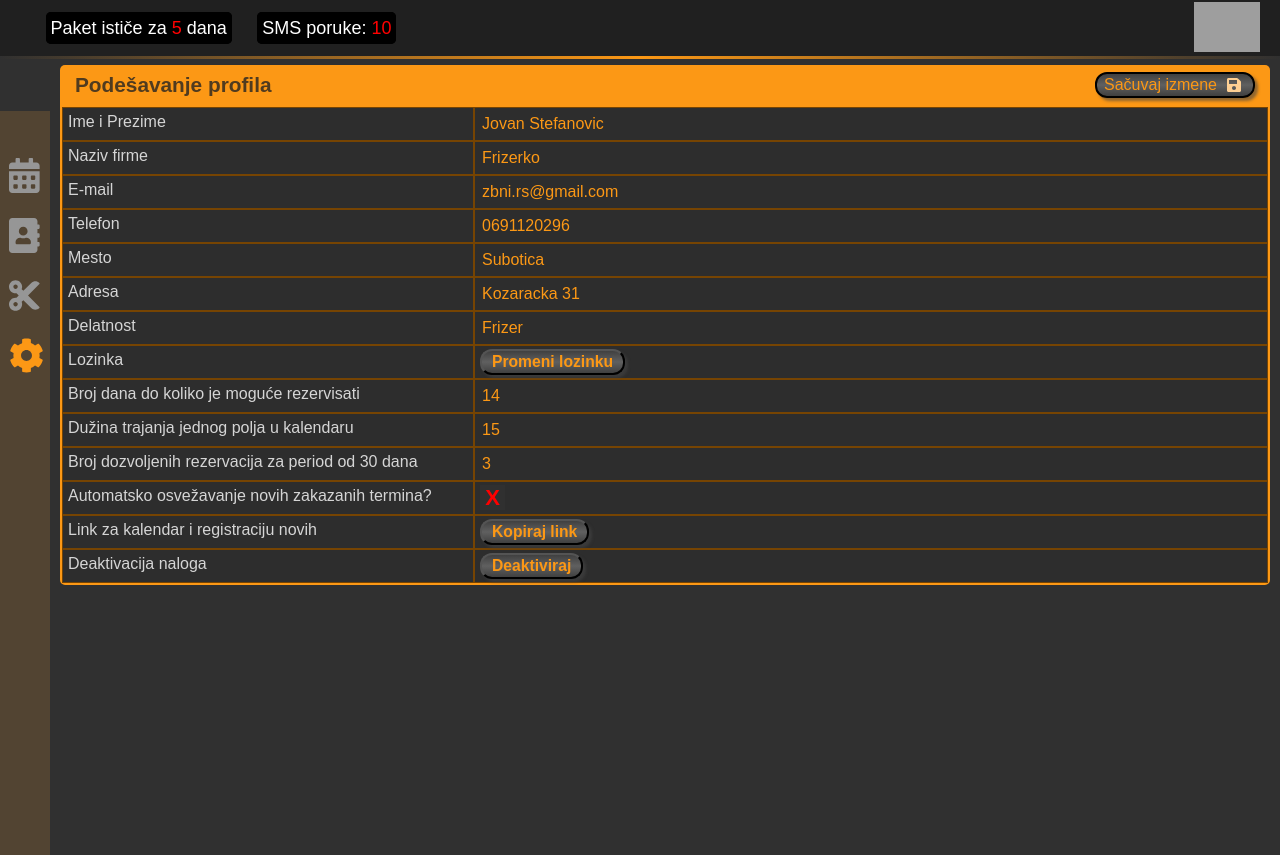
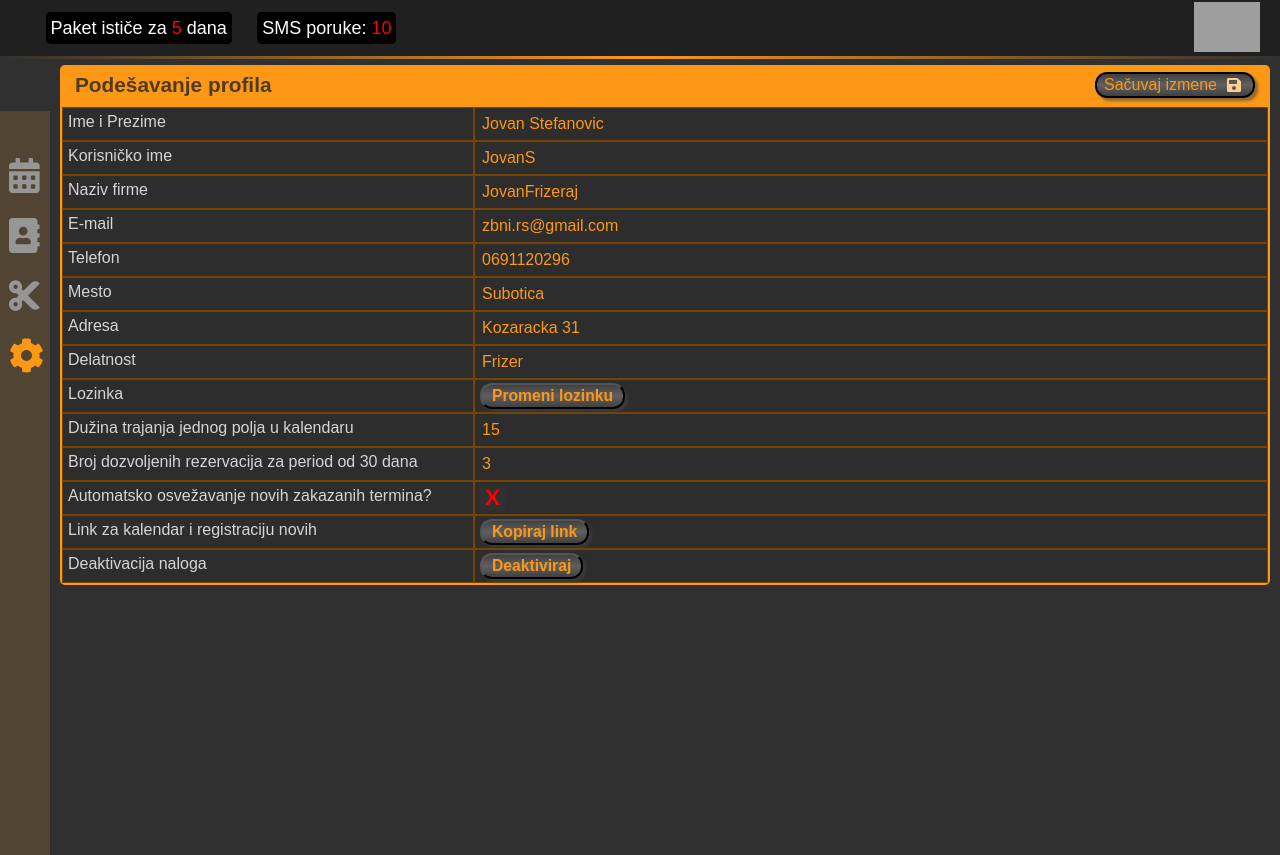
Before and after one commit to soxdarko/KT-FE, a Next.js app: page /Profil in a window 1280 px wide. Built offline with nearby package versions, Linux system fonts and the light colour scheme; grey boxes are pictures that could not be loaded.

Commit message:
1) OnChange() created as separate component. 2) We can change user profile data. 3) Folder Functions is deleted, all shared functions is now in Components/shared/utility.js

```diff
--- a/Components/Functions/OnChange.js
+++ /dev/null
@@ -1,5 +0,0 @@
-const OnChange = (props, e) => {
-  props.setState(...props.prevState, { [e.target.name]: e.target.value });
-};
-
-export default OnChange;
--- a/Components/Profile/Profile.js
+++ b/Components/Profile/Profile.js
@@ -3,6 +3,7 @@
 import { useState } from 'react';
 import { faSave, faCheckCircle, faTimesCircle } from '@fortawesome/free-solid-svg-icons';
 import useDeviceDetect from '../../utils/UseDeviceDetect';
+import { inputChangedHandler } from '../shared/utility';
 
 import ListHeadButton from '../UI/List/ListHead/ListHeadButton';
 import Input from '../UI/Forms/Input';
@@ -13,12 +14,75 @@ import ChangePass from '../Auth/ChangePass';
 import AddClientButton from '../UI/AddClientButton';
 
 import classes from '../UI/UI.module.scss';
-//develop
+
 const Profile = props => {
 	const { isMobile } = useDeviceDetect();
 	const [autorefreshIcon, setAutorefreshIcon] = useState(true);
 	const [displayChangePass, setDisplayChangePass] = useState('none');
-	console.log(autorefreshIcon);
+	const [userData, setUserData] = useState([]);
+	const [formInput, setFormInput] = useState({
+		name: {
+			value: 'Jovan Stefanovic',
+			touched: false,
+			valid: true,
+		},
+		userName: {
+			value: 'JovanS',
+			touched: false,
+			valid: true,
+		},
+		company: {
+			value: 'JovanFrizeraj',
+			touched: false,
+			valid: true,
+		},
+		email: {
+			value: 'zbni.rs@gmail.com',
+			touched: false,
+			valid: true,
+		},
+		phone: {
+			value: '0691120296',
+			touched: false,
+			valid: true,
+		},
+		city: {
+			value: 'Subotica',
+			touched: false,
+			valid: true,
+		},
+		address: {
+			value: 'Kozaracka 31',
+			touched: false,
+			valid: true,
+		},
+		city: {
+			value: 'Subotica',
+			touched: false,
+			valid: true,
+		},
+		activity: {
+			value: 'Frizer',
+			touched: false,
+			valid: true,
+		},
+		timePerField: {
+			value: '15',
+			touched: false,
+			valid: true,
+		},
+		resLimit: {
+			value: '3',
+			touched: false,
+			valid: true,
+		},
+		password: {
+			value: '',
+			touched: false,
+			valid: true,
+		},
+	});
+
 	if (isMobile) {
 		return (
 			<>
@@ -39,39 +103,93 @@ const Profile = props => {
 					<div className={classes.SettingProp}>
 						<div>
 							<div>Ime i prezime</div>
-							<input type="text" value="Jovan Stefanovic" className={classes.InputMob} />
+							<input
+								type="text"
+								value={formInput.name.value}
+								className={classes.InputMob}
+								onChange={e => inputChangedHandler(e, 'name', formInput, setFormInput)}
+							/>
+						</div>
+						<div>
+							<div>Korisničko ime</div>
+							<input
+								type="text"
+								value={formInput.userName.value}
+								className={classes.InputMob}
+								onChange={e => inputChangedHandler(e, 'userName', formInput, setFormInput)}
+							/>
 						</div>
 						<div>
 							<div>Naziv Firme</div>
-							<input type="text" value="Frizerko" className={classes.InputMob} />
+							<input
+								type="text"
+								value={formInput.company.value}
+								className={classes.InputMob}
+								onChange={e => inputChangedHandler(e, 'company', formInput, setFormInput)}
+							/>
 						</div>
 						<div>
 							<div>E-mail adresa</div>
-							<input type="text" value="zbni.rs@gmail.com" className={classes.InputMob} />
+							<input
+								type="text"
+								value={formInput.email.value}
+								className={classes.InputMob}
+								onChange={e => inputChangedHandler(e, 'email', formInput, setFormInput)}
+							/>
 						</div>
 						<div>
 							<div>Broj telefona</div>
-							<input type="number" value="0691120296" className={classes.InputMob} />
+							<input
+								type="number"
+								value={formInput.phone.value}
+								className={classes.InputMob}
+								onChange={e => inputChangedHandler(e, 'phone', formInput, setFormInput)}
+							/>
 						</div>
 						<div>
 							<div>Mesto</div>
-							<input type="text" value="Subotica" className={classes.InputMob} />
+							<input
+								type="text"
+								value={formInput.city.value}
+								className={classes.InputMob}
+								onChange={e => inputChangedHandler(e, 'city', formInput, setFormInput)}
+							/>
 						</div>
 						<div>
 							<div>Adresa</div>
-							<input type="text" value="Kozaracka 31" className={classes.InputMob} />
+							<input
+								type="text"
+								value={formInput.address.value}
+								className={classes.InputMob}
+								onChange={e => inputChangedHandler(e, 'address', formInput, setFormInput)}
+							/>
 						</div>
 						<div>
 							<div>Delatnost</div>
-							<input type="text" value="Frizer" className={classes.InputMob} />
+							<input
+								type="text"
+								value={formInput.activity.value}
+								className={classes.InputMob}
+								onChange={e => inputChangedHandler(e, 'activity', formInput, setFormInput)}
+							/>
 						</div>
 						<div>
 							<div>Dužina polja u kalendaru</div>
-							<input type="number" value="15" className={classes.InputMob} />
+							<input
+								type="number"
+								value={formInput.timePerField.value}
+								className={classes.InputMob}
+								onChange={e => inputChangedHandler(e, 'timePerField', formInput, setFormInput)}
+							/>
 						</div>
 						<div>
 							<div>Mesečni limit rezervacija po klijentu</div>
-							<input type="number" value="3" className={classes.InputMob} />
+							<input
+								type="number"
+								value={formInput.resLimit.value}
+								className={classes.InputMob}
+								onChange={e => inputChangedHandler(e, 'resLimit', formInput, setFormInput)}
+							/>
 						</div>
 						<div className={classes.NoBorder}>
 							<ListHeadButton
@@ -128,6 +246,7 @@ const Profile = props => {
 			<ListBody>
 				<div className={classes.SettingName}>
 					<div>Ime i Prezime</div>
+					<div>Korisničko ime</div>
 					<div>Naziv firme</div>
 					<div>E-mail</div>
 					<div>Telefon</div>
@@ -135,7 +254,6 @@ const Profile = props => {
 					<div>Adresa</div>
 					<div>Delatnost</div>
 					<div>Lozinka</div>
-					<div>Broj dana do koliko je moguće rezervisati</div>
 					<div>Dužina trajanja jednog polja u kalendaru</div>
 					<div>Broj dozvoljenih rezervacija za period od 30 dana</div>
 					<div>Automatsko osvežavanje novih zakazanih termina?</div>
@@ -144,25 +262,60 @@ const Profile = props => {
 				</div>
 				<div className={classes.SettingProp}>
 					<div>
-						<input type="text" value="Jovan Stefanovic" />
+						<input
+							type="text"
+							value={formInput.name.value}
+							onChange={e => inputChangedHandler(e, 'name', formInput, setFormInput)}
+						/>
 					</div>
 					<div>
-						<input type="text" value="Frizerko" />
+						<input
+							type="text"
+							value={formInput.userName.value}
+							onChange={e => inputChangedHandler(e, 'userName', formInput, setFormInput)}
+						/>
 					</div>
 					<div>
-						<input type="text" value="zbni.rs@gmail.com" />
+						<input
+							type="text"
+							value={formInput.company.value}
+							onChange={e => inputChangedHandler(e, 'company', formInput, setFormInput)}
+						/>
 					</div>
 					<div>
-						<input type="number" value="0691120296" />
+						<input
+							type="text"
+							value={formInput.email.value}
+							onChange={e => inputChangedHandler(e, 'email', formInput, setFormInput)}
+						/>
 					</div>
 					<div>
-						<input type="text" value="Subotica" />
+						<input
+							type="number"
+							value={formInput.phone.value}
+							onChange={e => inputChangedHandler(e, 'phone', formInput, setFormInput)}
+						/>
 					</div>
 					<div>
-						<input type="text" value="Kozaracka 31" />
+						<input
+							type="text"
+							value={formInput.city.value}
+							onChange={e => inputChangedHandler(e, 'city', formInput, setFormInput)}
+						/>
 					</div>
 					<div>
-						<input type="text" value="Frizer" />
+						<input
+							type="text"
+							value={formInput.address.value}
+							onChange={e => inputChangedHandler(e, 'address', formInput, setFormInput)}
+						/>
+					</div>
+					<div>
+						<input
+							type="text"
+							value={formInput.activity.value}
+							onChange={e => inputChangedHandler(e, 'activity', formInput, setFormInput)}
+						/>
 					</div>
 					<div>
 						<input
@@ -172,13 +325,18 @@ const Profile = props => {
 						/>
 					</div>
 					<div>
-						<input type="number" value="14" />
+						<input
+							type="number"
+							value={formInput.timePerField.value}
+							onChange={e => inputChangedHandler(e, 'timePerField', formInput, setFormInput)}
+						/>
 					</div>
 					<div>
-						<input type="number" value="15" />
-					</div>
-					<div>
-						<input type="number" value="3" />
+						<input
+							type="number"
+							value={formInput.resLimit.value}
+							onChange={e => inputChangedHandler(e, 'resLimit', formInput, setFormInput)}
+						/>
 					</div>
 					<div>
 						<Input type="checkbox" id="autorefresh" />
--- a/Components/shared/utility.js
+++ b/Components/shared/utility.js
@@ -1,3 +1,17 @@
+export const inputChangedHandler = (e, inputIdentifier, state, setState) => {
+	const updatedFormElement = updateObject(state[inputIdentifier], {
+		value: e.target.value,
+		valid: checkValidity(e.target.value, state[inputIdentifier]),
+		touched: true,
+	});
+
+	setState(
+		updateObject(state, {
+			[inputIdentifier]: updatedFormElement,
+		})
+	);
+};
+
 export const updateObject = (oldObject, updatedProperties) => ({
 	...oldObject,
 	...updatedProperties,
```
Also changed, not shown: Components/Auth/Login/Login.js (+8 -26 lines), Components/Auth/RegServProv/RegServProv.js (+20 -47 lines). Lines whose indentation alone changed are shown as unchanged.
